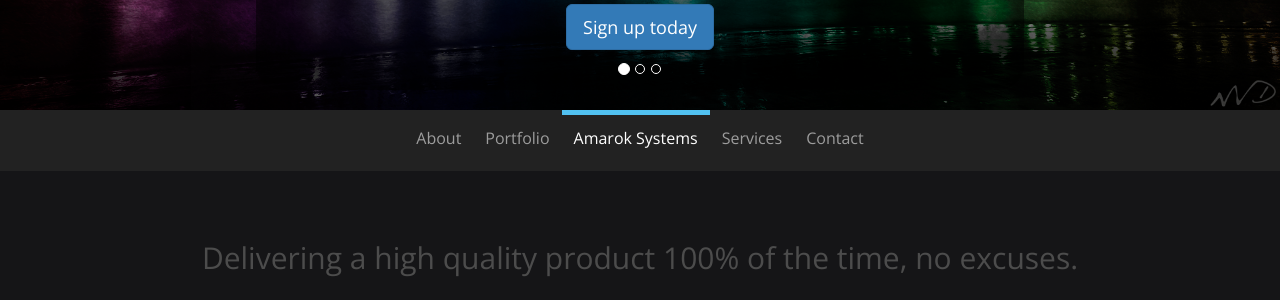
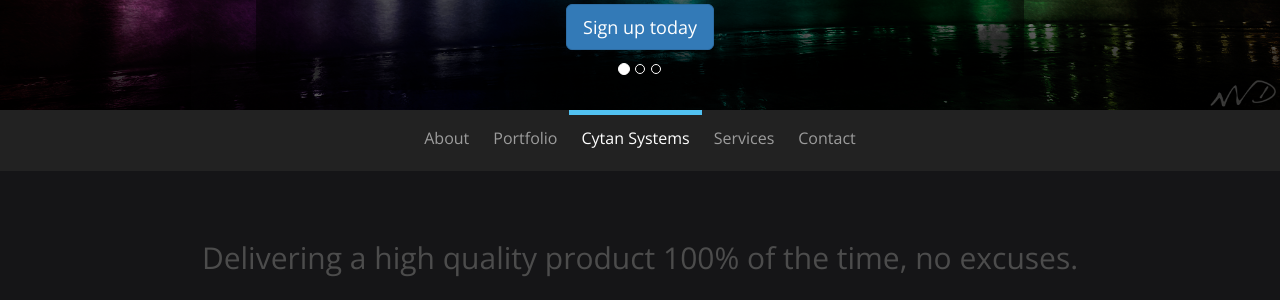
Before and after one commit to steve00010/CytanSystems, a PHP site: page / in a window 1280 px wide; the page is wider, and only the part inside the window is pictured. Shown: the part 629-929 px from the top of that part. Run offline with PHP 8.4, Linux system fonts and the light colour scheme; some libraries are stand-ins or nearby versions.

Commit message:
wrong naym

```diff
--- a/header.php
+++ b/header.php
@@ -9,7 +9,7 @@
     <!--[if IE]>
         <meta http-equiv="X-UA-Compatible" content="IE=edge,chrome=1">
         <![endif]-->
-    <title>Amarok Systems</title>
+    <title>Cytan Systems</title>
     <!-- BOOTSTRAP CORE STYLE CSS -->
     <link rel="stylesheet" href="https://maxcdn.bootstrapcdn.com/bootstrap/3.3.2/css/bootstrap.min.css">
     <!-- Font-Awesome Icons Styles -->
@@ -94,7 +94,7 @@
 				<a href="rules.php">Portfolio</a>
 			  </li>
 			  <li id ="index"<?php  if(strpos($_SERVER['PHP_SELF'],'index') !== false) { ?> class="active1" <?php } ?> >
-				<a href="index.php">Amarok Systems</a>
+				<a href="index.php">Cytan Systems</a>
 				</li>
 			  <li id="donate" <?php  if(strpos($_SERVER['PHP_SELF'],'donate') !== false) { ?> class="active1" <?php } ?> >
 			  <a href="donate.php">Services</a></li>
```
